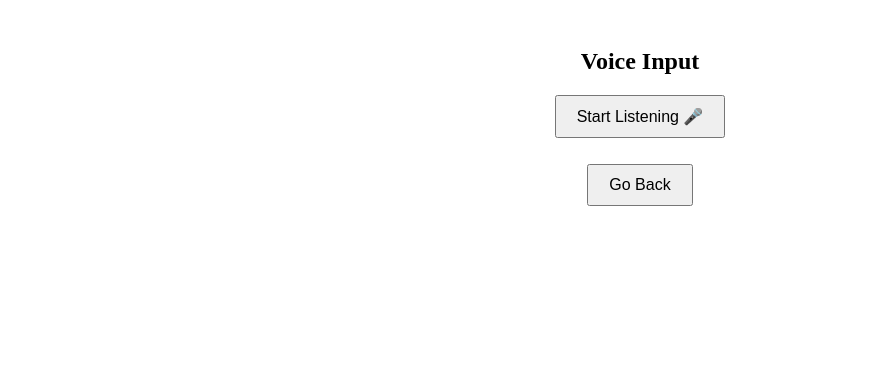
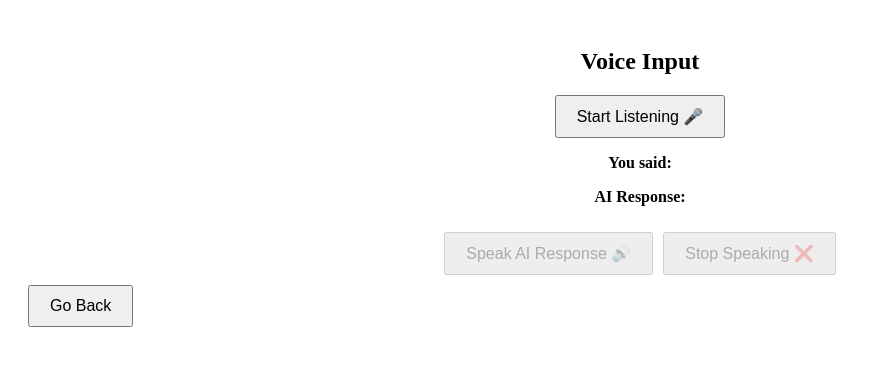
Before and after one commit to jairaj-018/AIGemini, a React (Vite) app: page /voice-input in a window 1280 px wide. Shown: the top 366 px of the page, without its empty margins (0-871 px from the left). Built offline with nearby package versions, Linux system fonts and the light colour scheme.

Commit message:
voice chat

```diff
--- a/src/GeminiAi.jsx
+++ b/src/GeminiAi.jsx
@@ -184,7 +184,7 @@
 
 
 import { useState } from "react";
-import { useNavigate } from "react-router-dom"; // Import useNavigate for navigation
+import { useNavigate } from "react-router-dom";
 import ReactMarkdown from "react-markdown";
 import remarkGfm from "remark-gfm";
 import { Light as SyntaxHighlighter } from "react-syntax-highlighter";
--- a/src/VoiceInput.jsx
+++ b/src/VoiceInput.jsx
@@ -1,8 +1,11 @@
 import { useState } from "react";
 import { useNavigate } from "react-router-dom";
+import { SPEAKER } from "./aiContext";
 
 const VoiceInput = () => {
   const [text, setText] = useState("");
+  const [aiResponse, setAiResponse] = useState("");
+  const [isSpeaking, setIsSpeaking] = useState(false);
   const navigate = useNavigate();
 
   const startListening = () => {
@@ -10,14 +13,51 @@ const VoiceInput = () => {
     recognition.lang = "en-US";
     recognition.start();
 
-    recognition.onresult = (event) => {
+    recognition.onresult = async (event) => {
       const transcript = event.results[0][0].transcript;
       setText(transcript);
+      await fetchAIResponse(transcript);
     };
 
     recognition.onerror = (event) => {
       console.error("Speech recognition error:", event.error);
     };
+  };
+
+  const fetchAIResponse = async (input) => {
+    try {
+      const { GoogleGenerativeAI } = await import("@google/generative-ai");
+      const api_key = import.meta.env.VITE_API_KEY;
+
+      const genAI = new GoogleGenerativeAI(api_key);
+      const model = genAI.getGenerativeModel({ model: "gemini-2.0-flash" });
+
+      const prompt = `${SPEAKER} ${input}`;
+      const result = await model.generateContent(prompt);
+
+      const reply = result.response.text();
+      setAiResponse(reply);
+    } catch (error) {
+      console.error("Error fetching AI response:", error);
+    }
+  };
+
+  const speakText = (message) => {
+    if (message && !isSpeaking) {
+      setIsSpeaking(true);
+      const speech = new SpeechSynthesisUtterance(message);
+      speech.lang = "en-US";
+
+      speech.onend = () => setIsSpeaking(false);
+      speech.onerror = () => setIsSpeaking(false);
+
+      window.speechSynthesis.speak(speech);
+    }
+  };
+
+  const stopSpeaking = () => {
+    window.speechSynthesis.cancel();
+    setIsSpeaking(false);
   };
 
   return (
@@ -26,8 +66,29 @@ const VoiceInput = () => {
       <button onClick={startListening} style={{ padding: "10px 20px", fontSize: "16px" }}>
         Start Listening 🎤
       </button>
-      <p>{text}</p>
-      <button onClick={() => navigate(-1)} style={{ padding: "10px 20px", fontSize: "16px", marginTop: "10px" }}>
+      <p><strong>You said:</strong> {text}</p>
+      <p><strong>AI Response:</strong> {aiResponse}</p>
+
+      <button
+        onClick={() => speakText(aiResponse)}
+        style={{ padding: "10px 20px", fontSize: "16px", marginTop: "10px" }}
+        disabled={!aiResponse || isSpeaking}
+      >
+        Speak AI Response 🔊
+      </button>
+
+      <button
+        onClick={stopSpeaking}
+        style={{ padding: "10px 20px", fontSize: "16px", marginLeft: "10px", marginTop: "10px" }}
+        disabled={!isSpeaking}
+      >
+        Stop Speaking ❌
+      </button>
+
+      <button
+        onClick={() => navigate(-1)}
+        style={{ padding: "10px 20px", fontSize: "16px", marginTop: "10px", display: "block" }}
+      >
         Go Back
       </button>
     </div>
--- a/src/aiContext.jsx
+++ b/src/aiContext.jsx
@@ -12,3 +12,14 @@ You will receive raw text input from the user, and your goal is to generate the
 
 ### **User Input:**
 `;
+
+
+export const SPEAKER = `
+You are a professional speaker delivering clear, concise, and impactful messages.
+Your responses must be brief yet meaningful, focusing on clarity, depth, and relevance.
+
+**Guidelines:**
+Keep responses direct and structured, use lists or numbering for clarity, summarize key ideas logically, present comparisons or structured data in table format.
+
+Ensure your speech is engaging, authoritative, and easy to understand, simplifying complex ideas into actionable insights.
+`;
```
Also changed, not shown: 1 other file (tests, documents, lock files or other folders).
